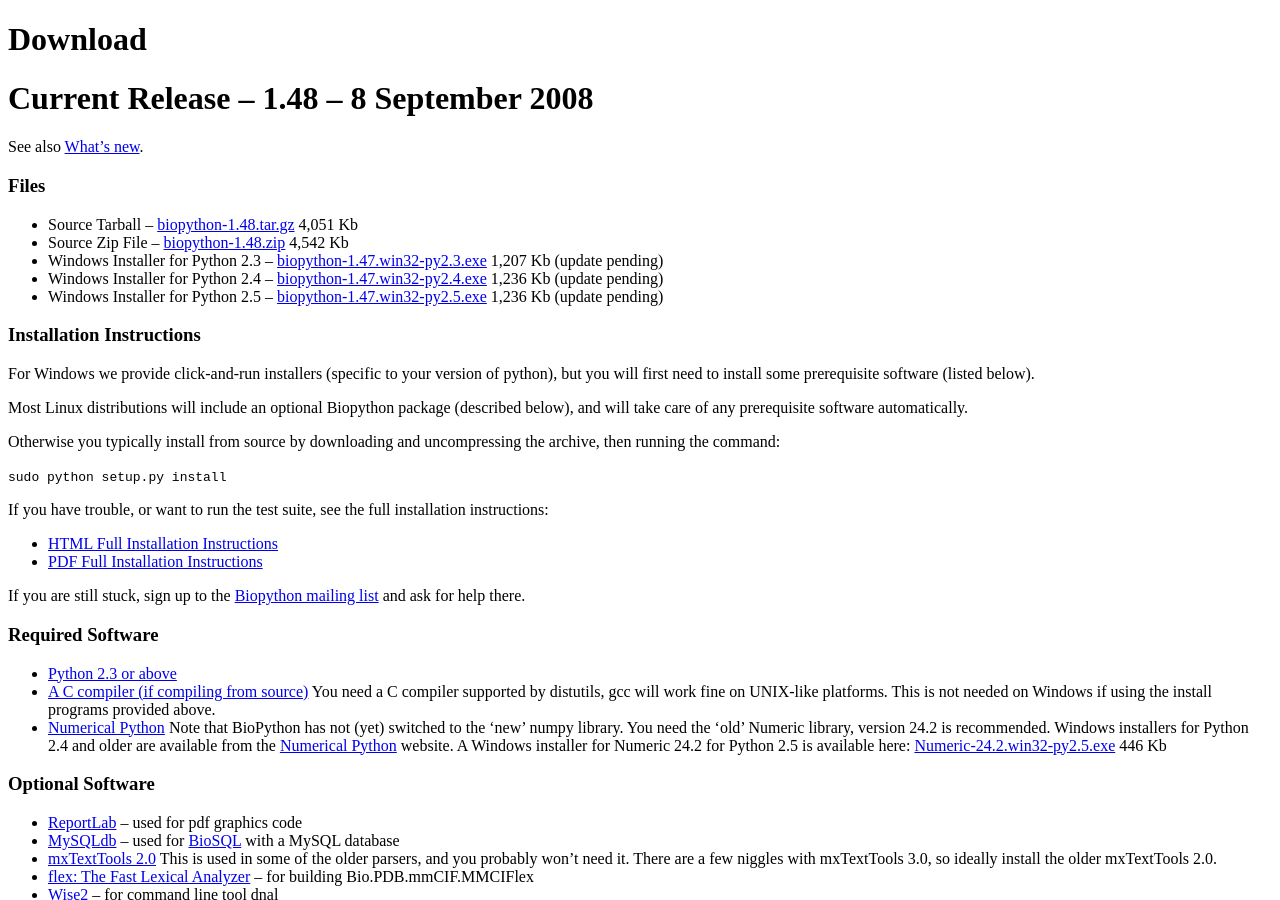
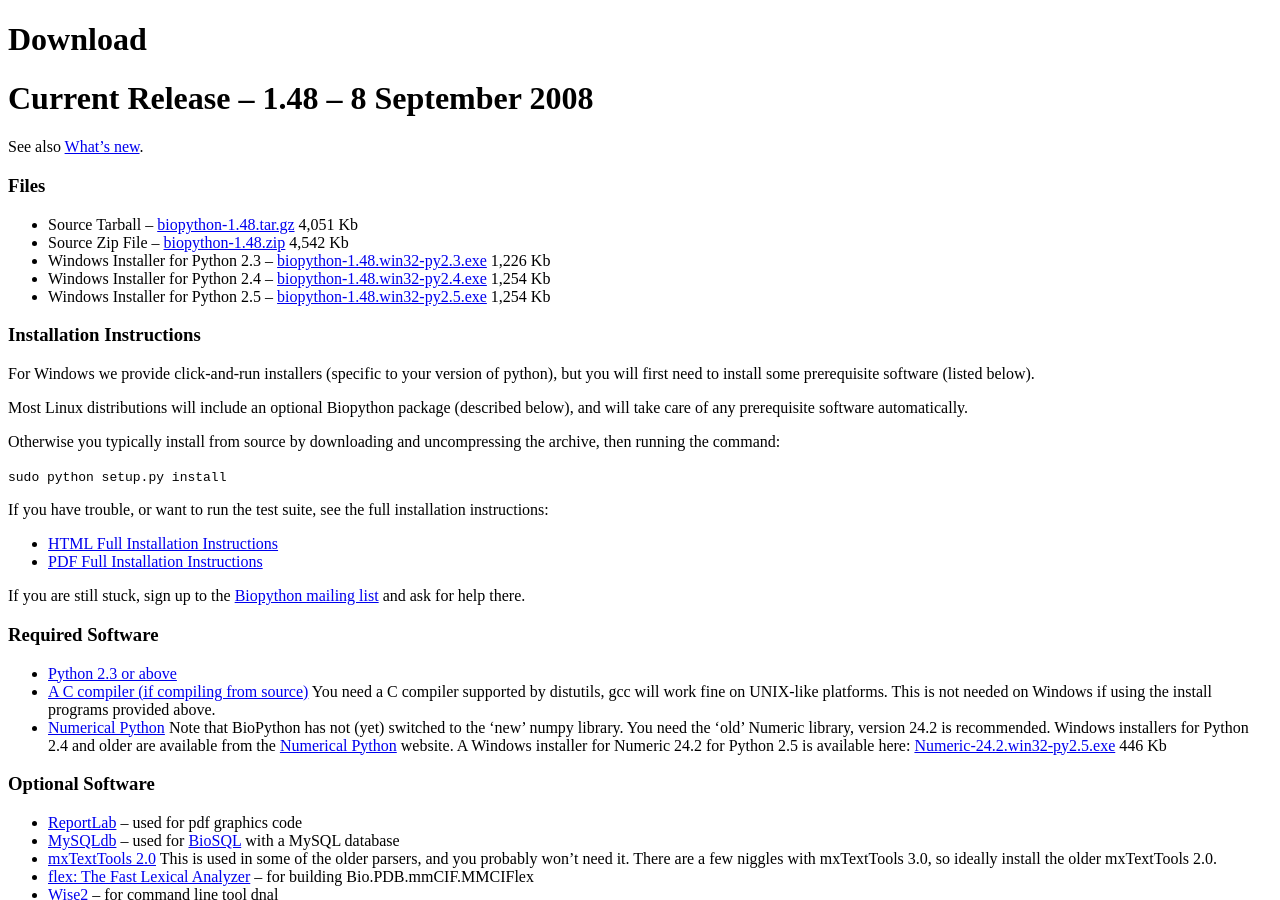
Before and after one commit to biopython/biopython.github.io, a Jekyll site: the page built from wiki/Download.md, in a window 1280 px wide and 900 px high. Built offline with Jekyll 4.4.1, drawn with Linux system fonts in a browser that asks for light colours.

Commit message:
/* Files */

```diff
--- a/wiki/Download.md
+++ b/wiki/Download.md
@@ -18,14 +18,14 @@ See also [What's new](http://biopython.open-bio.org/SRC/biopython/NEWS).
     [biopython-1.48.zip](http://biopython.org/DIST/biopython-1.48.zip)
     4,542 Kb
 -   Windows Installer for Python 2.3 --
-    [biopython-1.47.win32-py2.3.exe](http://biopython.org/DIST/biopython-1.47.win32-py2.3.exe)
-    1,207 Kb (update pending)
+    [biopython-1.48.win32-py2.3.exe](http://biopython.org/DIST/biopython-1.48.win32-py2.3.exe)
+    1,226 Kb
 -   Windows Installer for Python 2.4 --
-    [biopython-1.47.win32-py2.4.exe](http://biopython.org/DIST/biopython-1.47.win32-py2.4.exe)
-    1,236 Kb (update pending)
+    [biopython-1.48.win32-py2.4.exe](http://biopython.org/DIST/biopython-1.48.win32-py2.4.exe)
+    1,254 Kb
 -   Windows Installer for Python 2.5 --
-    [biopython-1.47.win32-py2.5.exe](http://biopython.org/DIST/biopython-1.47.win32-py2.5.exe)
-    1,236 Kb (update pending)
+    [biopython-1.48.win32-py2.5.exe](http://biopython.org/DIST/biopython-1.48.win32-py2.5.exe)
+    1,254 Kb
 
 ### Installation Instructions
 
```
Also changed, not shown: 1 other file.
